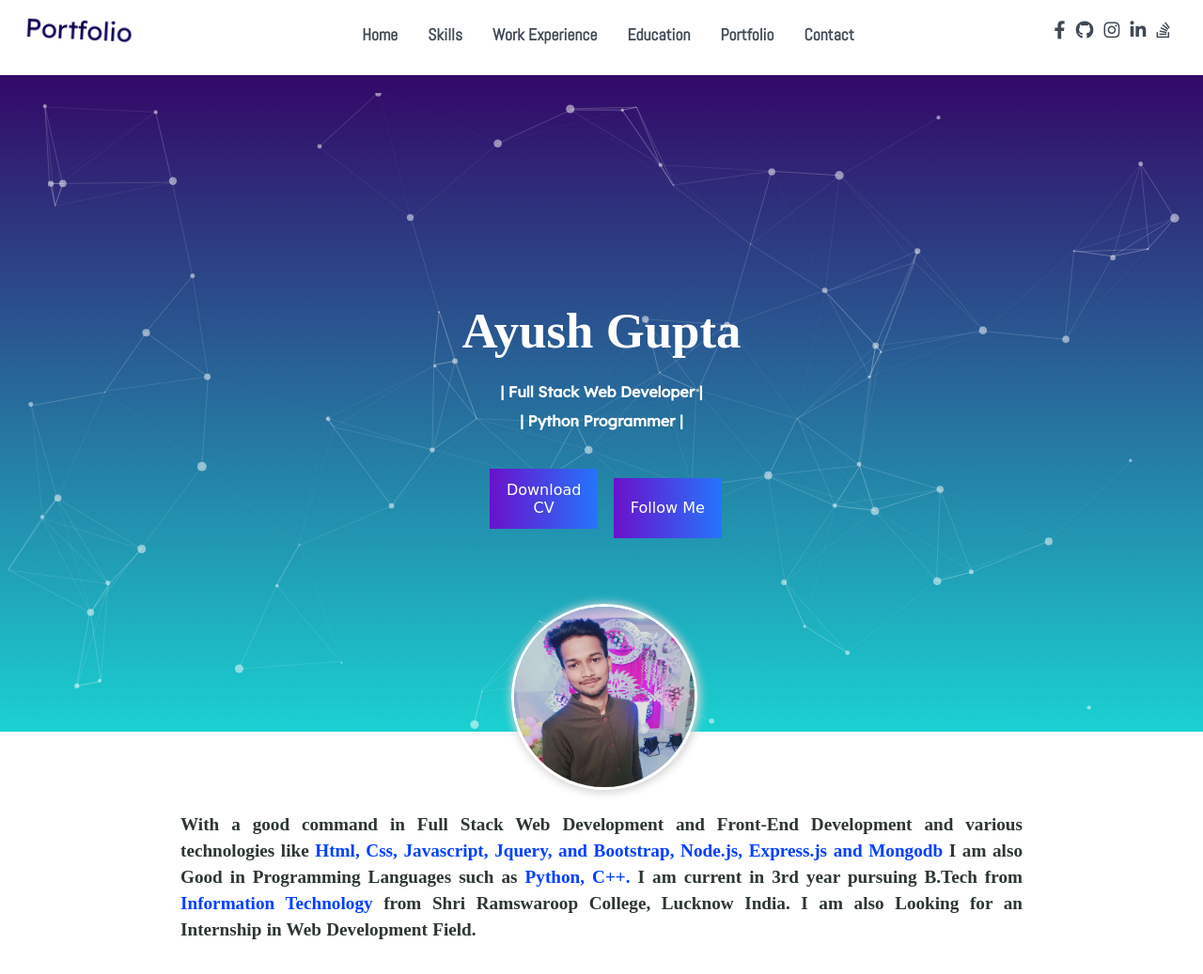
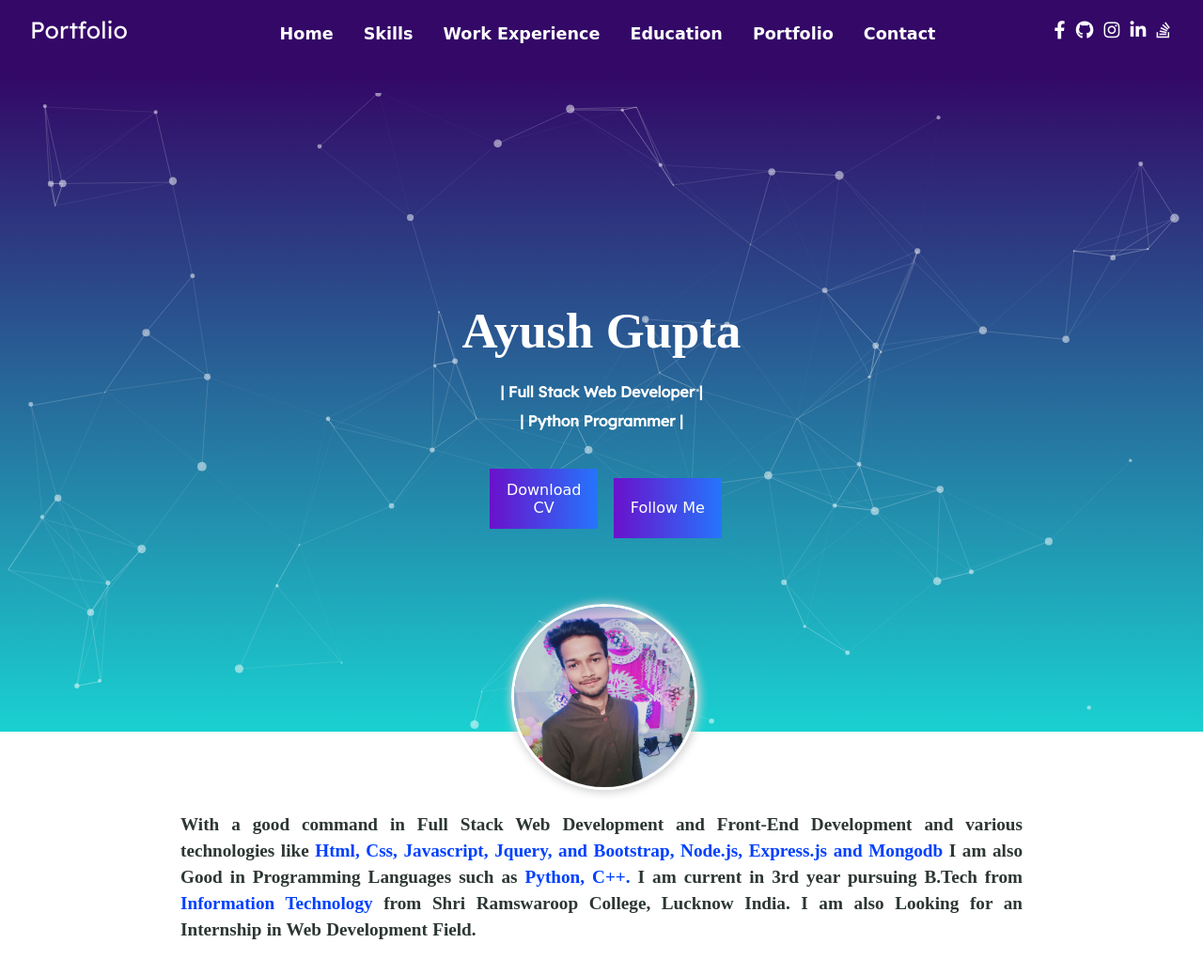
Before and after one commit to Ayush32/-Portfolio, a plain HTML site: page index.html in a window 1280 px wide. Shown: the top 1037 px of the page at 94% size. Drawn offline with nearby package versions, Linux system fonts and the light colour scheme; animation ran at ten frames a second; a web font is replaced by a local one.

Commit message:
changing header part

```diff
--- a/css/style.css
+++ b/css/style.css
@@ -86,7 +86,7 @@ ul {
 
 /* navigation start */
 .nav {
-    background: white;
+    background-image: linear-gradient(to bottom, #1ad1d1 -0%, #330867 0%);
     padding: 0 2rem;
     min-height: 10vh;
     height: 0rem;
@@ -114,7 +114,7 @@ ul {
 
 .nav .toggle-collapse .toggle-collapse i {
     font-size: 1.4rem;
-    color: var(--text-gray)
+    color: white !important;
 }
 
 .collapse {
@@ -124,23 +124,29 @@ ul {
 .nav .nav-items {
     display: flex;
     margin: 0;
+
 }
 
 .nav .nav-items .nav-link {
     padding: 1.6rem 1rem;
     font-size: 1.1rem;
     position: relative;
-    font-family: var(--Abel);
+    font-family: var(--Lexend);
     font-weight: 600;
     /* font-size: 1.1rem; */
 }
 
+ul li a {
+    color: white;
+}
+
 .nav .nav-items .nav-link:hover {
-    background-color: var(--midnight)
+    background-image: linear-gradient(to right, #4facfe 0%, #00f2fe 100%);
+
 }
 
 .nav .nav-items .nav-link:hover a {
-    color: white;
+    color: black;
 }
 
 .nav .nav-brand a {
@@ -148,8 +154,8 @@ ul {
     display: block;
     padding: 1rem 0;
     font-family: var(--Josefin);
-    color: rgb(13, 0, 85);
-    /* font-size: 1.6rem; */
+    color: white
+        /* font-size: 1.6rem; */
 }
 
 .nav .social {
@@ -159,11 +165,11 @@ ul {
 
 .nav .social i {
     padding: 0 .2rem;
-
+    color: white;
 }
 
 .nav .social i:hover {
-    color: rgb(51, 35, 92);
+    color: white;
 }
 
 .nav .social a>i {
@@ -180,7 +186,6 @@ ul {
 
 .nav .nav-brand a:hover {
     transform: scale(1.4);
-    color: var(--midnight);
 }
 
 
--- a/index.html
+++ b/index.html
@@ -35,7 +35,7 @@
     <nav class="nav">
         <div class="nav-menu flex-row ">
             <div class="nav-brand">
-                <a href="#" class="text-gray animated tada infinite fast" style="font-size:25px">Portfolio</a>
+                <a href="#" class="text-gray " style="font-size:25px">Portfolio</a>
             </div>
             <div class="toggle-collapse">
                 <div class="toggle-icons">
```
